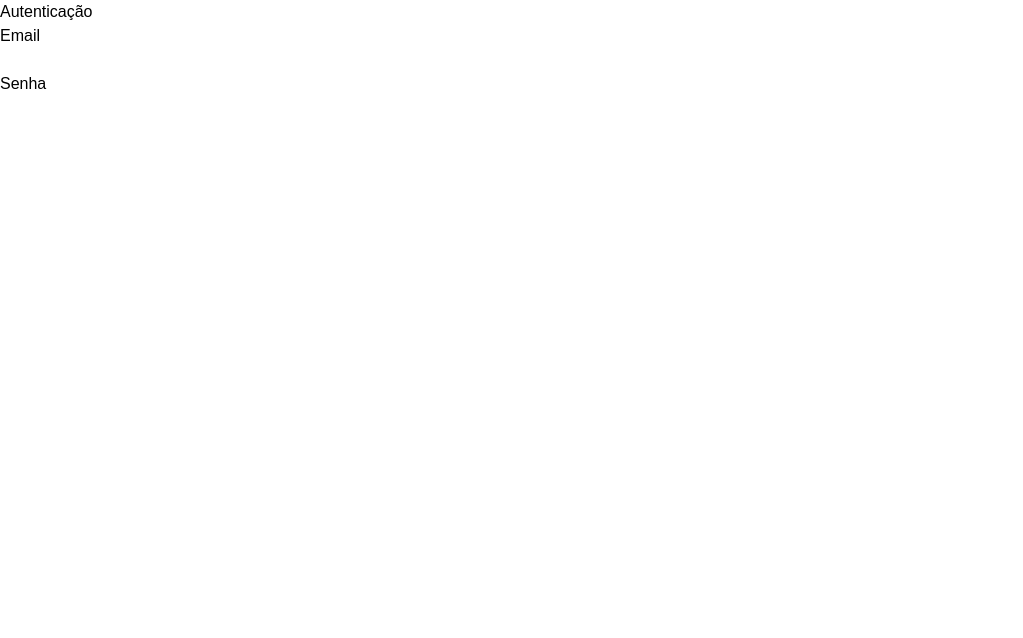
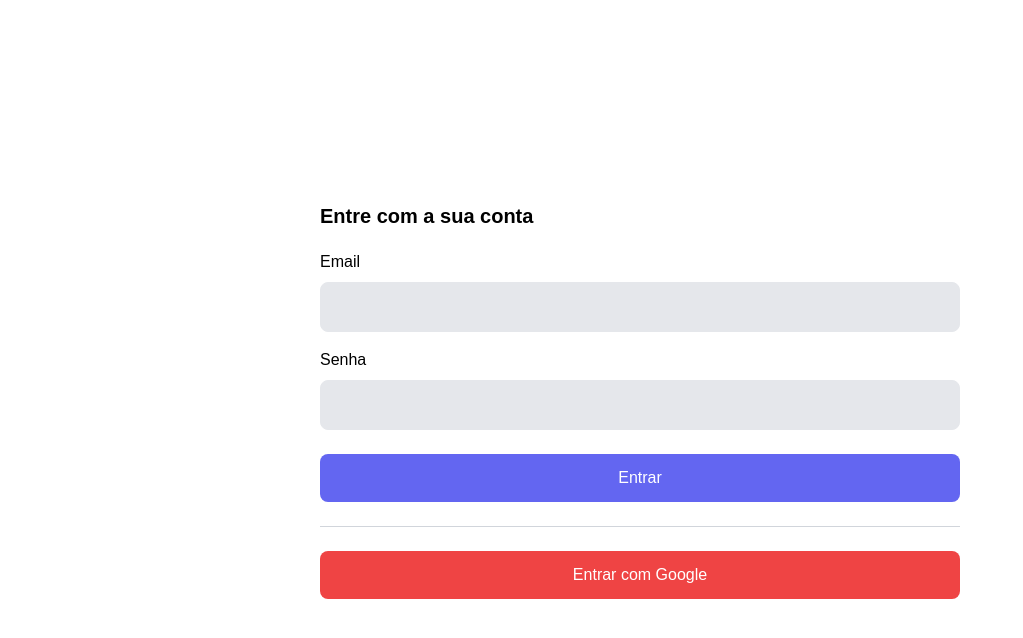
Before and after one commit to SamillyNunes/dashboard_admin, a Next.js app: page /auth in a window 1280 px wide. Shown: the top 638 px of the page, without its empty margins (0-1023 px from the left). Built offline with nearby package versions, Linux system fonts and the light colour scheme.

Commit message:
ui: working on auth layout

```diff
--- a/src/components/auth/Input.tsx
+++ b/src/components/auth/Input.tsx
@@ -9,13 +9,18 @@
 
 export default function Input(props: InputProps){
     return props.notRender ? null : (
-        <div className="flex flex-col">
+        <div className="flex flex-col mt-4">
             <label> {props.label} </label>
             <input
                 type={props.type}
                 required={props.required}
                 value={props.value}
                 onChange={e => props.onValueChanged?.(e.target.value)}
+                className="
+                    px-4 py-3 rounded-lg bg-gray-200 mt-2
+                    border focus:border-blue-500
+                    focus:outline-none focus:bg-white
+                "
             />
         </div>
     );
--- a/src/pages/auth.tsx
+++ b/src/pages/auth.tsx
@@ -7,9 +7,20 @@
     const [email, setEmail] = useState('');
     const [password, setPassword] = useState('');
 
+    function submit(){
+        if(mode==='login'){
+            console.log('Login');
+        }else {
+            console.log('Cadastrar');
+        }
+    }
+
     return (
-        <div>
-            <h1>Autenticação</h1>
+        <div className="flex flex-col h-screen items-center justify-center">
+            <div className="w-1/2">
+                <h1 className="text-xl font-bold mb-5">
+                    {mode === 'login' ? 'Entre com a sua conta' : 'Cadastre-se na Plataforma'}
+                </h1>
                 <Input
                     label="Email"
                     value={email}
@@ -24,6 +35,23 @@
                     onValueChanged={setPassword}
                     required
                 />
+
+                <button onClick={submit} className="
+                    w-full bg-indigo-500 hover:bg-indigo-400 text-white rounded-lg
+                    px-4 py-3 mt-6
+                ">
+                    {mode === 'login' ? 'Entrar' : 'Cadastrar'}
+                </button>
+
+                <hr className="my-6 border-gray-300 w-full" />
+
+                <button onClick={submit} className="
+                    w-full bg-red-500 hover:bg-red-400 text-white rounded-lg
+                    px-4 py-3
+                ">
+                    Entrar com Google
+                </button>
+            </div>
         </div>
     );
 }
```
Lines whose indentation alone changed are shown as unchanged.
